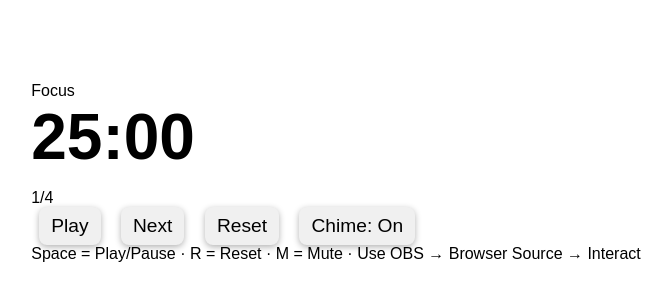
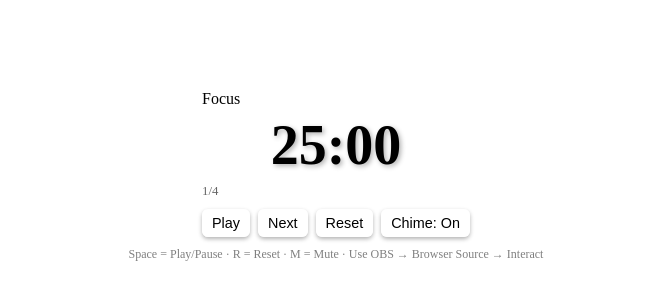
Before and after one commit to anish274/StudyWithMe-Pomodoro, a plain HTML site: page index.html in a window 1280 px wide. Shown: the part 228-528 px from the top of the page, without its empty margins (304-976 px from the left). Drawn offline with Linux system fonts and the light colour scheme.

Commit message:
Update style.css

```diff
--- a/css/style.css
+++ b/css/style.css
@@ -1,51 +1,104 @@
-/* Reset some defaults */
+/* ========== GLOBAL RESET ========== */
 * {
   margin: 0;
   padding: 0;
   box-sizing: border-box;
 }
 
-body {
-  background: transparent; /* Needed for OBS overlay */
+html, body {
+  height: 100%;
+  width: 100%;
+  background: transparent; /* for OBS overlay */
+  font-size: 16px;
   display: flex;
   justify-content: center;
   align-items: center;
-  height: 100vh;
-  font-family: Arial, sans-serif;
 }
 
-/* Container styling */
-.pomodoro-container {
-  background: rgba(255, 255, 255, 0.2); /* semi-transparent for visibility */
-  padding: 20px;
+/* ========== ROOT CONTAINER ========== */
+.pom-container {
+  padding: 12px 18px;
   border-radius: 12px;
-  text-align: center;
-  min-width: 200px;
-  box-shadow: 0 0 12px rgba(0, 0, 0, 0.5);
+  min-width: 220px;
+  display: flex;
+  flex-direction: column;
+  justify-content: center;
+  align-items: center;
 }
 
-/* Timer styling */
-.timer {
-  font-size: 4rem;
-  font-weight: bold;
-  color: black;
-  text-shadow: 2px 2px 4px rgba(255, 255, 255, 0.7);
-  margin-bottom: 15px;
+/* ========== SHAPE VARIANTS ========== */
+.pom-container.square .main-row {
+  display: flex;
+  flex-direction: column;
+  align-items: center;
 }
 
-/* Button styling */
-.controls button {
-  font-size: 1.2rem;
-  margin: 0 8px;
-  padding: 8px 12px;
-  border: none;
-  border-radius: 8px;
-  background: #f0f0f0;
-  cursor: pointer;
-  box-shadow: 0 2px 6px rgba(0,0,0,0.3);
-  transition: background 0.2s ease;
+.pom-container.rectangle .main-row {
+  display: flex;
+  flex-direction: row;
+  align-items: center;
+  gap: 16px;
 }
 
-.controls button:hover {
-  background: #e0e0e0;
+/* ========== TEXT AND TIMER ========== */
+.custom-text {
+  font-size: 1rem;
+  margin-bottom: 8px;
+  text-align: center;
 }
+
+.state-label {
+  font-size: 1rem;
+  font-weight: 500;
+  margin-bottom: 4px;
+}
+
+.timer {
+  font-size: 3.5rem;
+  font-weight: bold;
+  line-height: 1.2;
+  text-align: center;
+  margin: 4px 0;
+  text-shadow: 2px 2px 5px rgba(0,0,0,0.3);
+}
+
+/* ========== CONTROLS ========== */
+.controls {
+  margin-top: 10px;
+  display: flex;
+  justify-content: center;
+  gap: 8px;
+}
+
+.ctrl-btn {
+  border: none;
+  padding: 6px 10px;
+  border-radius: 6px;
+  cursor: pointer;
+  font-size: 0.9rem;
+  background: rgba(255,255,255,0.8);
+  box-shadow: 0 2px 4px rgba(0,0,0,0.3);
+  transition: background 0.2s;
+}
+
+.ctrl-btn:hover {
+  background: rgba(240,240,240,0.9);
+}
+
+/* ========== SESSION COUNTER ========== */
+.session-counter {
+  font-size: 0.8rem;
+  opacity: 0.6;
+  margin-top: 4px;
+}
+
+/* ========== HINT (optional) ========== */
+.hint {
+  margin-top: 10px;
+  font-size: 0.75rem;
+  opacity: 0.5;
+  text-align: center;
+}
+
+/* ========== FONT FAMILIES (1–9) ========== */
+.font-1
```
